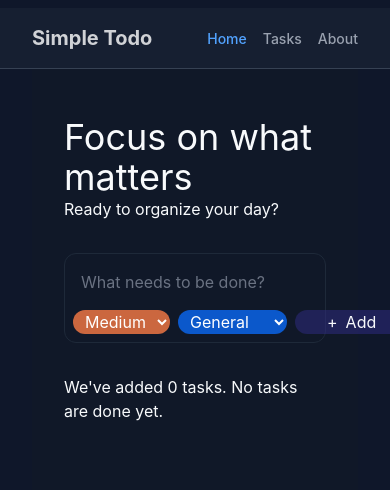
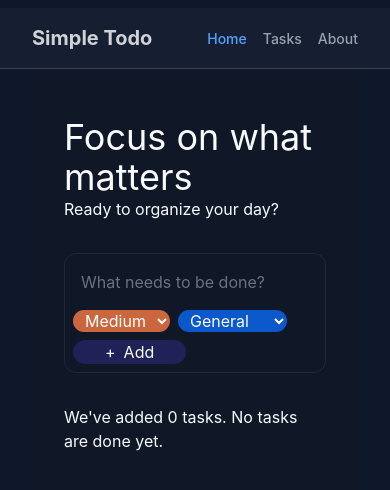
Before and after one commit to MohamadHarmoush/ToDo-App, a React (Vite) app: page / in a window 390 px wide. Shown: the top 490 px of the page. Built offline with nearby package versions, Linux system fonts and the light colour scheme.

Commit message:
Fix  issue in smaller devices the buttons in controls container were being squished together on small screens

```diff
--- a/src/components/TaskInput.tsx
+++ b/src/components/TaskInput.tsx
@@ -57,7 +57,7 @@
         }}
       />
 
-      <div className='flex gap-2'>
+      <div className='flex flex-wrap gap-2'>
         <PrioritySelector
           value={task.priority}
           onChange={(value) => {
```
